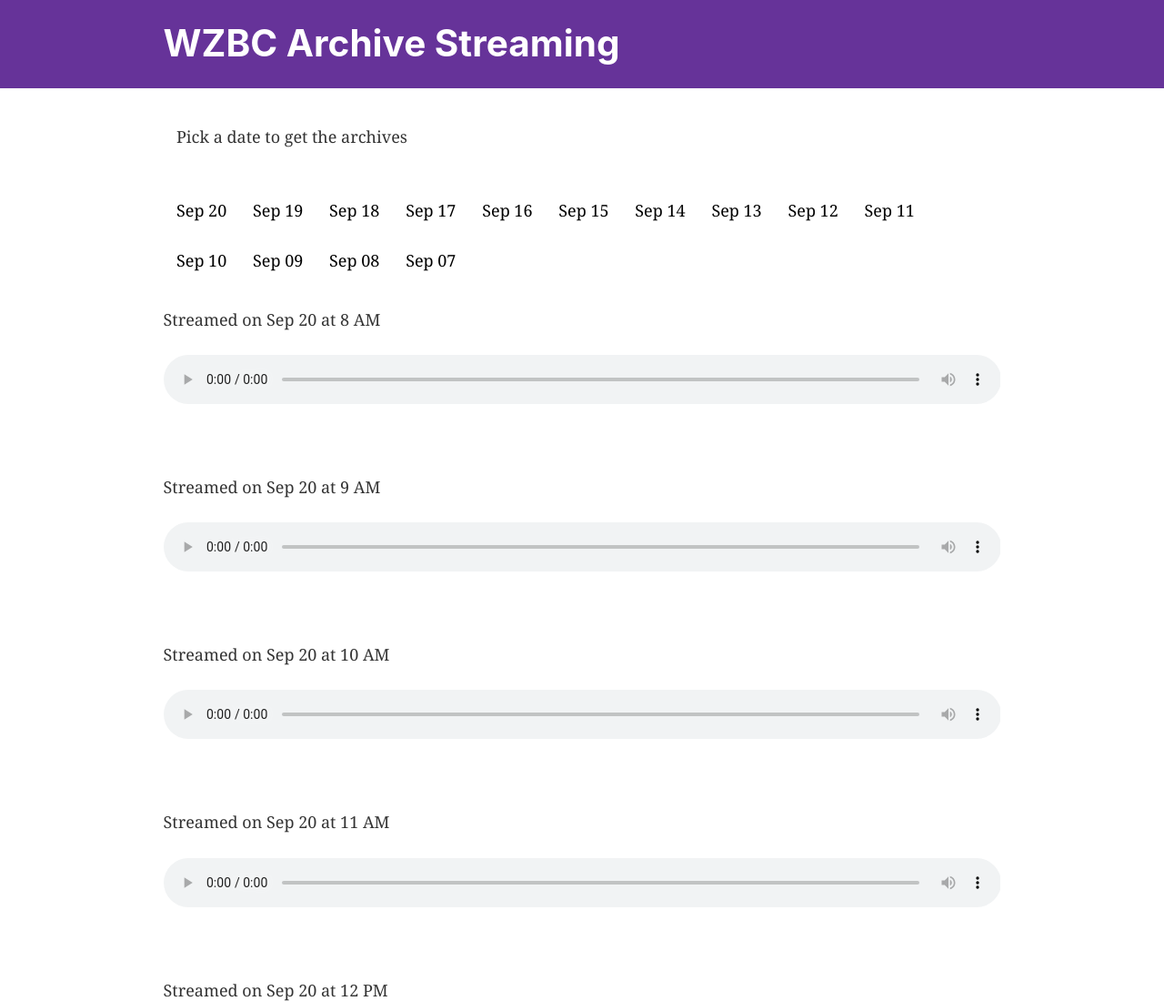
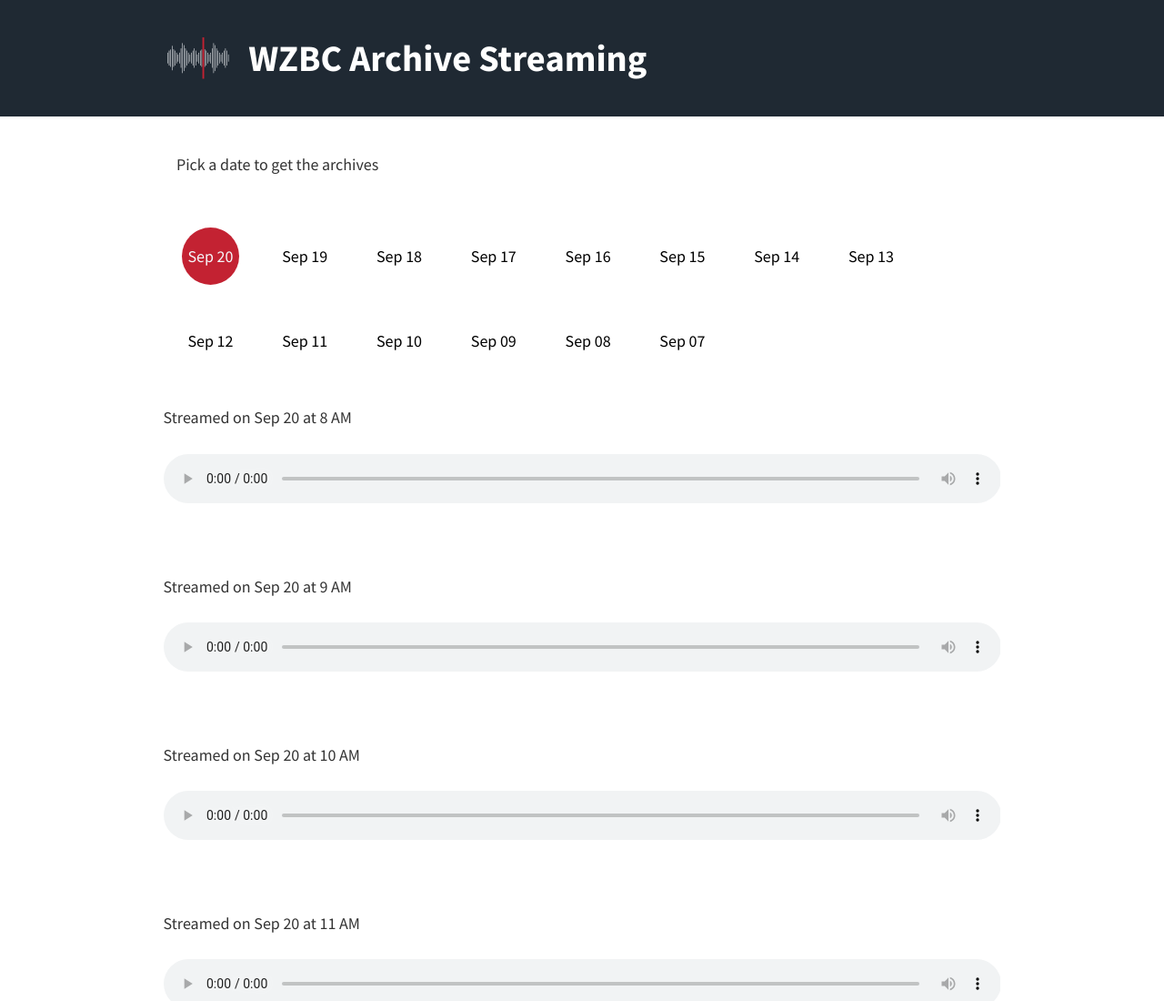
Before and after one commit to fidalgok/wzbc-archive-streaming, a Gatsby site: page / in a window 1280 px wide. Shown: the top 1100 px of the page at 91% size. Built offline with nearby package versions, Linux system fonts and the light colour scheme; Gatsby itself is replaced by a stand-in of ours.

Commit message:
update styling to app, including new favicon, date picker styles

```diff
--- a/gatsby-config.js
+++ b/gatsby-config.js
@@ -22,10 +22,10 @@ module.exports = {
         name: `wzbc-archive-player`,
         short_name: `wzbc-archives`,
         start_url: `/`,
-        background_color: `#663399`,
-        theme_color: `#663399`,
+        background_color: `#ff5252`,
+        theme_color: `#ff5252`,
         display: `minimal-ui`,
-        icon: `src/images/gatsby-icon.png`, // This path is relative to the root of the site.
+        icon: `src/images/app-icon.png`, // This path is relative to the root of the site.
       },
     },
     // this (optional) plugin enables Progressive Web App + Offline functionality
--- a/src/components/DatePicker.js
+++ b/src/components/DatePicker.js
@@ -10,11 +10,35 @@ const Date = styled.button`
   border: none;
   background: none;
   font-size: inherit;
-  padding: 0.8rem;
+  margin: 0.8rem;
   cursor: pointer;
+  display: flex;
+  justify-content: center;
+  align-items: center;
+
+  span {
+    border-radius: 50px;
+    display: flex;
+    align-items: center;
+    justify-content: center;
+    height: 3.5rem;
+    width: 3.5rem;
+    transition: all 0.2s ease;
+    &:hover {
+      background: var(--color-neutral-2);
+    }
+  }
+  & .active {
+    background: var(--color-primary-5);
+    color: var(--color-neutral-white);
+
+    &:hover {
+      background: var(--color-primary-5);
+    }
+  }
 `;
 
-const DatePicker = ({ archive, changeListenDate }) => {
+const DatePicker = ({ archive, changeListenDate, active }) => {
   const dates = archive
     .filter(el => el.streams.length !== 0)
     .map(el => ({
@@ -28,7 +52,9 @@ const DatePicker = ({ archive, changeListenDate }) => {
       <DateContainer>
         {dates.map(date => (
           <Date key={date.id} onClick={() => changeListenDate(date.id)}>
-            {date.date}
+            <span className={active === date.id ? `active` : ''}>
+              {date.date}
+            </span>
           </Date>
         ))}
       </DateContainer>
--- /dev/null
+++ b/src/components/Icons.js
@@ -0,0 +1,321 @@
+import React from 'react';
+import styled from '@emotion/styled';
+
+const SVG = styled.svg`
+  height: 4.2rem;
+  width: 4.2rem;
+  fill: #e6e8ec;
+
+  .primary {
+    fill: ${props => props.primary || 'var(--color-primary-5)'};
+  }
+  .primary-stroke {
+    stroke: ${props => props.stroke || 'var(--color-primary-5)'};
+  }
+  .secondary {
+    fill: ${props => props.secondary || 'var(--color-neutral-2)'};
+  }
+`;
+
+export const WaveForm = props => (
+  <SVG
+    className={props.className || ''}
+    xmlns="http://www.w3.org/2000/svg"
+    viewBox="0 0 40 27.79"
+  >
+    <path
+      className="secondary"
+      d="M2.34,10.74h0a.16.16,0,0,1,.16.15v6a.16.16,0,0,1-.16.16h0a.16.16,0,0,1-.16-.16v-6A.16.16,0,0,1,2.34,10.74Z"
+    />
+    <path
+      className="secondary"
+      d="M3.2,9.54h0a.16.16,0,0,1,.16.15V18.1a.16.16,0,0,1-.16.15h0A.16.16,0,0,1,3,18.1V9.69A.16.16,0,0,1,3.2,9.54Z"
+    />
+    <path
+      className="secondary"
+      d="M4.06,8.79h0a.16.16,0,0,1,.16.15v9.91a.16.16,0,0,1-.16.15h0a.16.16,0,0,1-.16-.15V8.94A.16.16,0,0,1,4.06,8.79Z"
+    />
+    <path
+      className="secondary"
+      d="M4.92,6.76h0a.16.16,0,0,1,.16.15v14a.16.16,0,0,1-.16.16h0a.16.16,0,0,1-.16-.16v-14A.16.16,0,0,1,4.92,6.76Z"
+    />
+    <path
+      className="secondary"
+      d="M5.78,8.71h0a.16.16,0,0,1,.16.16V18.92a.16.16,0,0,1-.16.16h0a.16.16,0,0,1-.16-.16V8.87A.16.16,0,0,1,5.78,8.71Z"
+    />
+    <path
+      className="secondary"
+      d="M6.64,9.54h0a.16.16,0,0,1,.16.15V18.1a.16.16,0,0,1-.16.15h0a.16.16,0,0,1-.16-.15V9.69A.16.16,0,0,1,6.64,9.54Z"
+    />
+    <path
+      className="secondary"
+      d="M7.5,10.74h0a.16.16,0,0,1,.16.15v6a.16.16,0,0,1-.16.16h0a.16.16,0,0,1-.16-.16v-6A.16.16,0,0,1,7.5,10.74Z"
+    />
+    <path
+      className="secondary"
+      d="M8.36,11.79h0a.16.16,0,0,1,.16.16v3.89a.16.16,0,0,1-.16.16h0a.16.16,0,0,1-.16-.16V12A.16.16,0,0,1,8.36,11.79Z"
+    />
+    <path
+      className="secondary"
+      d="M9.22,10.74h0a.16.16,0,0,1,.16.15v6a.16.16,0,0,1-.16.16h0a.16.16,0,0,1-.16-.16v-6A.16.16,0,0,1,9.22,10.74Z"
+    />
+    <path
+      className="secondary"
+      d="M10.08,8.18h0a.16.16,0,0,1,.16.16V19.45a.16.16,0,0,1-.16.15h0a.16.16,0,0,1-.16-.15V8.34A.16.16,0,0,1,10.08,8.18Z"
+    />
+    <path
+      className="secondary"
+      d="M10.94,5.1h0a.16.16,0,0,1,.16.16V22.53a.16.16,0,0,1-.16.15h0a.16.16,0,0,1-.16-.15V5.26A.16.16,0,0,1,10.94,5.1Z"
+    />
+    <path
+      className="secondary"
+      d="M11.8,6.31h0a.16.16,0,0,1,.16.15V21.33a.16.16,0,0,1-.16.15h0a.16.16,0,0,1-.16-.15V6.46A.16.16,0,0,1,11.8,6.31Z"
+    />
+    <path
+      className="secondary"
+      d="M12.66,8.18h0a.16.16,0,0,1,.16.16V19.45a.16.16,0,0,1-.16.15h0a.15.15,0,0,1-.15-.15V8.34A.16.16,0,0,1,12.66,8.18Z"
+    />
+    <path
+      className="secondary"
+      d="M13.52,9.54h0a.16.16,0,0,1,.16.15V18.1a.16.16,0,0,1-.16.15h0a.16.16,0,0,1-.16-.15V9.69A.16.16,0,0,1,13.52,9.54Z"
+    />
+    <path
+      className="secondary"
+      d="M14.38,10.74h0a.16.16,0,0,1,.16.15v6a.16.16,0,0,1-.16.16h0a.16.16,0,0,1-.16-.16v-6A.16.16,0,0,1,14.38,10.74Z"
+    />
+    <path
+      className="secondary"
+      d="M15.24,11.79h0a.16.16,0,0,1,.16.16v3.89a.16.16,0,0,1-.16.16h0a.16.16,0,0,1-.15-.16V12A.16.16,0,0,1,15.24,11.79Z"
+    />
+    <path
+      className="secondary"
+      d="M16.1,10.74h0a.16.16,0,0,1,.16.15v6a.16.16,0,0,1-.16.16h0a.16.16,0,0,1-.16-.16v-6A.16.16,0,0,1,16.1,10.74Z"
+    />
+    <path
+      className="secondary"
+      d="M17,9.54h0a.16.16,0,0,1,.16.15V18.1a.16.16,0,0,1-.16.15h0a.15.15,0,0,1-.15-.15V9.69A.15.15,0,0,1,17,9.54Z"
+    />
+    <path
+      className="secondary"
+      d="M17.82,8.18h0a.16.16,0,0,1,.16.16V19.45a.16.16,0,0,1-.16.15h0a.15.15,0,0,1-.15-.15V8.34A.15.15,0,0,1,17.82,8.18Z"
+    />
+    <path
+      className="secondary"
+      d="M18.68,9.54h0a.16.16,0,0,1,.16.15V18.1a.16.16,0,0,1-.16.15h0a.15.15,0,0,1-.15-.15V9.69A.15.15,0,0,1,18.68,9.54Z"
+    />
+    <rect
+      className="secondary"
+      x="19.39"
+      y="11.79"
+      width="0.31"
+      height="4.21"
+      rx="0.16"
+    />
+    <rect
+      className="secondary"
+      x="20.3"
+      y="10.74"
+      width="0.31"
+      height="6.31"
+      rx="0.16"
+    />
+    <rect
+      className="secondary"
+      x="21.16"
+      y="9.54"
+      width="0.31"
+      height="8.71"
+      rx="0.16"
+    />
+    <rect
+      className="secondary"
+      x="22.02"
+      y="8.79"
+      width="0.31"
+      height="10.22"
+      rx="0.16"
+    />
+    <rect
+      className="secondary"
+      x="22.88"
+      y="6.76"
+      width="0.31"
+      height="14.27"
+      rx="0.16"
+    />
+    <rect
+      className="secondary"
+      x="23.74"
+      y="8.71"
+      width="0.31"
+      height="10.37"
+      rx="0.16"
+    />
+    <rect
+      className="secondary"
+      x="24.6"
+      y="9.54"
+      width="0.31"
+      height="8.71"
+      rx="0.16"
+    />
+    <rect
+      className="secondary"
+      x="25.46"
+      y="10.74"
+      width="0.31"
+      height="6.31"
+      rx="0.16"
+    />
+    <rect
+      className="secondary"
+      x="26.32"
+      y="11.79"
+      width="0.31"
+      height="4.21"
+      rx="0.16"
+    />
+    <rect
+      className="secondary"
+      x="27.18"
+      y="10.74"
+      width="0.31"
+      height="6.31"
+      rx="0.16"
+    />
+    <rect
+      className="secondary"
+      x="28.04"
+      y="8.18"
+      width="0.31"
+      height="11.42"
+      rx="0.16"
+    />
+    <rect
+      className="secondary"
+      x="28.9"
+      y="5.1"
+      width="0.31"
+      height="17.58"
+      rx="0.16"
+    />
+    <rect
+      className="secondary"
+      x="29.76"
+      y="6.31"
+      width="0.31"
+      height="15.18"
+      rx="0.16"
+    />
+    <rect
+      className="secondary"
+      x="30.62"
+      y="8.18"
+      width="0.31"
+      height="11.42"
+      rx="0.16"
+    />
+    <rect
+      className="secondary"
+      x="31.48"
+      y="9.54"
+      width="0.31"
+      height="8.71"
+      rx="0.16"
+    />
+    <rect
+      className="secondary"
+      x="32.34"
+      y="10.74"
+      width="0.31"
+      height="6.31"
+      rx="0.16"
+    />
+    <rect
+      className="secondary"
+      x="33.2"
+      y="11.79"
+      width="0.31"
+      height="4.21"
+      rx="0.16"
+    />
+    <rect
+      className="secondary"
+      x="34.06"
+      y="10.74"
+      width="0.31"
+      height="6.31"
+      rx="0.16"
+    />
+    <rect
+      className="secondary"
+      x="34.92"
+      y="9.54"
+      width="0.31"
+      height="8.71"
+      rx="0.16"
+    />
+    <rect
+      className="secondary"
+      x="35.78"
+      y="8.18"
+      width="0.31"
+      height="11.42"
+      rx="0.16"
+    />
+    <rect
+      className="secondary"
+      x="36.65"
+      y="9.54"
+      width="0.31"
+      height="8.71"
+      rx="0.16"
+    />
+    <rect
+      className="secondary"
+      x="37.5"
+      y="11.79"
+      width="0.31"
+      height="4.21"
+      rx="0.16"
+    />
+    <line
+      className="primary-stroke"
+      x1="23.04"
+      y1="1.87"
+      x2="23.04"
+      y2="25.91"
+    />
+  </SVG>
+);
+export const Play = props => (
+  <SVG
+    className={props.className || ''}
+    xmlns="http://www.w3.org/2000/svg"
+    viewBox="0 0 40 27.79"
+  >
+    <path className="secondary" d="M10.59,1.89v24l18.82-12Z" />
+  </SVG>
+);
+export const Record = props => (
+  <SVG
+    className={props.className || ''}
+    xmlns="http://www.w3.org/2000/svg"
+    viewBox="0 0 40 27.79"
+  >
+    <circle className="secondary" cx="20" cy="13.89" r="12" />
+    <circle className="primary" cx="20" cy="13.89" r="10.91" />
+  </SVG>
+);
+export const Pause = props => (
+  <SVG
+    className={props.className || ''}
+    xmlns="http://www.w3.org/2000/svg"
+    viewBox="0 0 40 27.79"
+  >
+    <path
+      className="secondary"
+      d="M15.71,25.89H10.58A2.58,2.58,0,0,1,8,23.32V4.47a2.6,2.6,0,0,1,2.58-2.58h5.13a2.59,2.59,0,0,1,2.58,2.58V23.33A2.58,2.58,0,0,1,15.71,25.89ZM32,23.33V4.47a2.58,2.58,0,0,0-2.57-2.58H24.29a2.6,2.6,0,0,0-2.58,2.58V23.33a2.58,2.58,0,0,0,2.58,2.56h5.14A2.56,2.56,0,0,0,32,23.33Z"
+    />
+  </SVG>
+);
--- a/src/components/header.js
+++ b/src/components/header.js
@@ -1,21 +1,29 @@
 import { Link } from 'gatsby';
 import PropTypes from 'prop-types';
 import React from 'react';
+import styled from '@emotion/styled';
+import { WaveForm } from './Icons';
+
+const AppIcon = styled(WaveForm)`
+  margin-right: 1rem;
+`;
+const HeaderContainer = styled.div`
+  margin: 0 auto;
+  max-width: 960px;
+  padding: 1.45rem 1.0875rem;
+  display: flex;
+  align-items: center;
+`;
 
 const Header = ({ siteTitle }) => (
   <header
     style={{
-      background: `rebeccapurple`,
+      background: '#1F2933',
       marginBottom: `1.45rem`,
     }}
   >
-    <div
-      style={{
-        margin: `0 auto`,
-        maxWidth: 960,
-        padding: `1.45rem 1.0875rem`,
-      }}
-    >
+    <HeaderContainer>
+      <AppIcon />
       <h1 style={{ margin: 0 }}>
         <Link
           to="/"
@@ -27,7 +35,7 @@ const Header = ({ siteTitle }) => (
           {siteTitle}
         </Link>
       </h1>
-    </div>
+    </HeaderContainer>
   </header>
 );
 
--- a/src/components/layout.css
+++ b/src/components/layout.css
@@ -1,5 +1,18 @@
+:root {
+  --color-primary-10: hsl(354, 80%, 15%);
+  --color-primary-8: hsl(354, 75%, 32%);
+  --color-primary-5: hsl(354, 70%, 45%);
+  --color-primary-3: hsl(354, 75%, 78%);
+  --color-primary-1: hsl(354, 80%, 95%);
+  --color-neutral-10: hsl(210, 24%, 16%);
+  --color-neutral-3: hsl(210, 16%, 82%);
+  --color-neutral-2: hsl(214, 15%, 91%);
+  --color-neutral-black: hsl(210, 24%, 10%);
+  --color-neutral-white: hsl(216, 33%, 97%);
+}
+
 html {
-  font-family: sans-serif;
+  font-family: 'Source Sans Pro', sans-serif;
   -ms-text-size-adjust: 100%;
   -webkit-text-size-adjust: 100%;
 }
@@ -185,7 +198,7 @@ textarea {
   font: inherit;
 }
 html {
-  font: 112.5%/1.45em georgia, serif;
+  font: 112.5%/1.45em 'Source Sans Pro', sans-serif;
   box-sizing: border-box;
   overflow-y: scroll;
 }
@@ -200,7 +213,7 @@ html {
 }
 body {
   color: hsla(0, 0%, 0%, 0.8);
-  font-family: georgia, serif;
+  font-family: 'Source Sans Pro', sans-serif;
   font-weight: normal;
   word-wrap: break-word;
   font-kerning: normal;
@@ -230,7 +243,7 @@ h1 {
   padding-top: 0;
   margin-bottom: 1.45rem;
   color: inherit;
-  font-family: -apple-system, BlinkMacSystemFont, Segoe UI, Roboto, Oxygen,
+  font-family: 'Source Sans Pro', -apple-system, BlinkMacSystemFont, Segoe UI, Roboto, Oxygen,
     Ubuntu, Cantarell, Fira Sans, Droid Sans, Helvetica Neue, sans-serif;
   font-weight: bold;
   text-rendering: optimizeLegibility;
@@ -247,7 +260,7 @@ h2 {
   padding-top: 0;
   margin-bottom: 1.45rem;
   color: inherit;
-  font-family: -apple-system, BlinkMacSystemFont, Segoe UI, Roboto, Oxygen,
+  font-family: 'Source Sans Pro', -apple-system, BlinkMacSystemFont, Segoe UI, Roboto, Oxygen,
     Ubuntu, Cantarell, Fira Sans, Droid Sans, Helvetica Neue, sans-serif;
   font-weight: bold;
   text-rendering: optimizeLegibility;
@@ -264,7 +277,7 @@ h3 {
   padding-top: 0;
   margin-bottom: 1.45rem;
   color: inherit;
-  font-family: -apple-system, BlinkMacSystemFont, Segoe UI, Roboto, Oxygen,
+  font-family: 'Source Sans Pro', -apple-system, BlinkMacSystemFont, Segoe UI, Roboto, Oxygen,
     Ubuntu, Cantarell, Fira Sans, Droid Sans, Helvetica Neue, sans-serif;
   font-weight: bold;
   text-rendering: optimizeLegibility;
@@ -281,7 +294,7 @@ h4 {
   padding-top: 0;
   margin-bottom: 1.45rem;
   color: inherit;
-  font-family: -apple-system, BlinkMacSystemFont, Segoe UI, Roboto, Oxygen,
+  font-family: 'Source Sans Pro', -apple-system, BlinkMacSystemFont, Segoe UI, Roboto, Oxygen,
     Ubuntu, Cantarell, Fira Sans, Droid Sans, Helvetica Neue, sans-serif;
   font-weight: bold;
   text-rendering: optimizeLegibility;
@@ -298,7 +311,7 @@ h5 {
   padding-top: 0;
   margin-bottom: 1.45rem;
   color: inherit;
-  font-family: -apple-system, BlinkMacSystemFont, Segoe UI, Roboto, Oxygen,
+  font-family: 'Source Sans Pro', -apple-system, BlinkMacSystemFont, Segoe UI, Roboto, Oxygen,
     Ubuntu, Cantarell, Fira Sans, Droid Sans, Helvetica Neue, sans-serif;
   font-weight: bold;
   text-rendering: optimizeLegibility;
@@ -315,7 +328,7 @@ h6 {
   padding-top: 0;
   margin-bottom: 1.45rem;
   color: inherit;
-  font-family: -apple-system, BlinkMacSystemFont, Segoe UI, Roboto, Oxygen,
+  font-family: 'Source Sans Pro', -apple-system, BlinkMacSystemFont, Segoe UI, Roboto, Oxygen,
     Ubuntu, Cantarell, Fira Sans, Droid Sans, Helvetica Neue, sans-serif;
   font-weight: bold;
   text-rendering: optimizeLegibility;
--- a/src/components/layout.js
+++ b/src/components/layout.js
@@ -5,12 +5,13 @@
  * See: https://www.gatsbyjs.org/docs/use-static-query/
  */
 
-import React from "react"
-import PropTypes from "prop-types"
-import { useStaticQuery, graphql } from "gatsby"
+import React from 'react';
+import Helmet from 'react-helmet';
+import PropTypes from 'prop-types'
+import { useStaticQuery, graphql } from 'gatsby';
 
-import Header from "./header"
-import "./layout.css"
+import Header from './header';
+import './layout.css';
 
 const Layout = ({ children }) => {
   const data = useStaticQuery(graphql`
@@ -21,10 +22,16 @@ const Layout = ({ children }) => {
         }
       }
     }
-  `)
+  `);
 
   return (
     <>
+      <Helmet>
+        <link
+          href="https://fonts.googleapis.com/css?family=Source+Sans+Pro:400,700&display=swap"
+          rel="stylesheet"
+        />
+      </Helmet>
       <Header siteTitle={data.site.siteMetadata.title} />
       <div
         style={{
@@ -42,11 +49,11 @@ const Layout = ({ children }) => {
         </footer>
       </div>
     </>
-  )
-}
+  );
+};
 
 Layout.propTypes = {
   children: PropTypes.node.isRequired,
-}
+};
 
-export default Layout
+export default Layout;
--- a/src/pages/index.js
+++ b/src/pages/index.js
@@ -31,7 +31,11 @@ export const AudioStreamApp = props => {
 
   return (
     <>
-      <DatePicker changeListenDate={changeListenDate} archive={streams} />
+      <DatePicker
+        changeListenDate={changeListenDate}
+        archive={streams}
+        active={currentStream.id}
+      />
       <StreamContainer>
         {currentStream.streams.map((stream, i) => (
           <Stream key={i}>
```
Also changed, not shown: src/images/app-icon.png (added).
